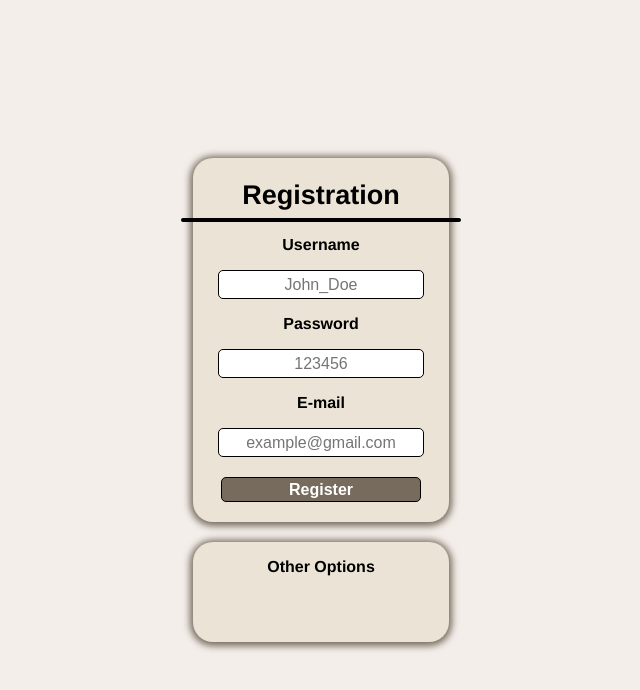
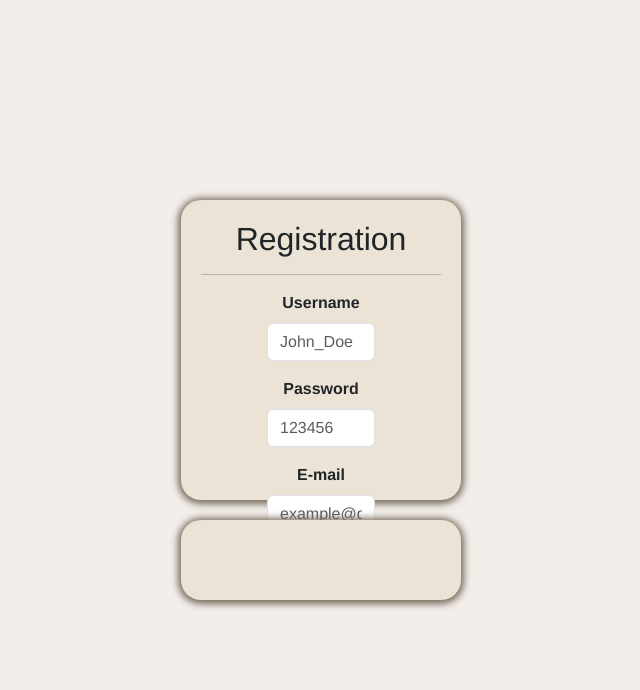
Before and after one commit to roof-boy/PicShare, a PHP site: page /Registration2/register.html in a window 1280 px wide. Shown: the top 690 px of the page, without its empty margins (319-959 px from the left). Run offline with PHP 8.4, Linux system fonts and the light colour scheme.

Commit message:
initial changes for Bootstrap

```diff
--- a/Registration2/register.css
+++ b/Registration2/register.css
@@ -18,32 +18,31 @@
 }
 
 .regBox {
-    order: 1;
-    height: auto;
-    display: flex;
-    flex-direction: column;
-    align-items: center;
     background-color: #EBE3D5;
-    width: 20%;
+    width: 100%;
     text-align: center;
     margin: 10px;
     border-radius: 20px;
     box-shadow: 0px 1px 7px 3px #776B5D;
+    padding: 20px;
+    max-width: 280px;
+    height: 300px;
 }
 
 .otherOpt {
-    order: 2;
     height: 100px;
     background-color: #EBE3D5;
-    width: 20%;
+    width: 100%;
     text-align: center;
     margin: 10px;
     border-radius: 20px;
     box-shadow: 0px 1px 7px 3px #776B5D;
+    padding: 20px;
+    max-width: 280px;
+    height: 80px;
 }
 
 .inputTitle {
-    order: 1;
     user-select: none;
     font-size:large;
     border-radius: 5px;
@@ -58,18 +57,19 @@
 }
 
 .input {
-    order: 2;
     display: flex;
     flex-direction: column;
+    justify-content: space-between;
 }
 
 .boxInput {
     height: 25px;
-    width: 200px;
     border: 1px solid;
     text-align: center;
     border-radius: 5px;
     font-size: medium;
+    flex-shrink: 1;
+    flex: 1;
 }
 
 .boxInput:focus {
@@ -81,8 +81,7 @@
 }
 
 .btnInput {
-    height: 25px;
-    width: 200px;
+    height: 40px;
     border: 1px solid;
     text-align: center;
     border-radius: 5px;
@@ -93,6 +92,7 @@
     font-weight: bold;
     color: white;
     border-color: black;
+    flex: 1;
 }
 
 .btnInput:hover {
@@ -101,15 +101,3 @@
 .boxInput, p {
     user-select: none;
 }
-
-.user {
-    order: 1;
-}
-
-.password {
-    order: 2;
-}
-
-.email {
-    order: 3;
-}
--- a/Registration2/register.html
+++ b/Registration2/register.html
@@ -1,40 +1,42 @@
 <!DOCTYPE html>
-
 <html lang="en">
 <head>
     <title>PicShare: Registration</title>
+    <meta charset="UTF-8">
+    <meta name="viewport" content="width=device-width, initial-scale=1">
+    <link rel="stylesheet" href="https://stackpath.bootstrapcdn.com/bootstrap/5.3.2/css/bootstrap.min.css" integrity="sha384-T3c6CoIi6uLrA9TneNEoa7RxnatzjcDSCmG1MXxSR1GAsXEV/Dwwykc2MPK8M2HN" crossorigin="anonymous">
     <link rel="stylesheet" href="register.css">
-        <meta name="viewport" content="width=device-width, initial-scale=1.0">
 </head>
-
 <body class="mainDisplay">
-        <div class="regBox">
-            <div class="inputTitle">
+    <div class="container-lg regBox custom-width custom-height">
+        <div class="row justify-content-center align-items-center">
+            <div class="col-12 text-center">
                 <h2>Registration</h2>
-                <p class="hozLine"> </p>
+                <hr>
             </div>
-            <div class="input">
+            <div class="col-12 col-md-6">
                 <form action="register.php" method="post">
-                    <div class="user">
-                        <p>Username</p>
-                        <input type="text" name="usr" id="Username" placeholder="John_Doe" class="boxInput">
+                    <div class="mb-3">
+                        <label for="Username" class="form-label">Username</label>
+                        <input type="text" name="usr" id="Username" placeholder="John_Doe" class="form-control">
                     </div>
-                    <div class="password">
-                        <p>Password</p>
-                        <input type="password" name="psw" id="Password" placeholder="123456" class="boxInput">
+                    <div class="mb-3">
+                        <label for="Password" class="form-label">Password</label>
+                        <input type="password" name="psw" id="Password" placeholder="123456" class="form-control">
                     </div>
-                    <div class="email">
-                        <p>E-mail</p>
-                        <input type="email" name="eml" id="E-mail" placeholder="example@gmail.com" class="boxInput">
+                    <div class="mb-3">
+                        <label for="E-mail" class="form-label">E-mail</label>
+                        <input type="email" name="eml" id="E-mail" placeholder="example@gmail.com" class="form-control">
                     </div>
-                    <div class="submit">
-                        <input type="submit" value="Register" class="btnInput">
+                    <div class="mb-3 text-center">
+                        <input type="submit" value="Register" class="btn btn-primary">
                     </div>
                 </form>
             </div>
         </div>
+    </div>
     <div class="otherOpt">
-            <p>Other Options</p>
+        <!-- Other content -->
     </div>
 </body>
 </html>
--- a/Registration2/register.php
+++ b/Registration2/register.php
@@ -11,7 +11,7 @@
 # Connect to DB
 
 $username = 'root';
-$password = '';
+$password = 'root';
 $server = 'localhost';
 $database = 'picshare';
 
```
Lines whose indentation alone changed are shown as unchanged.
